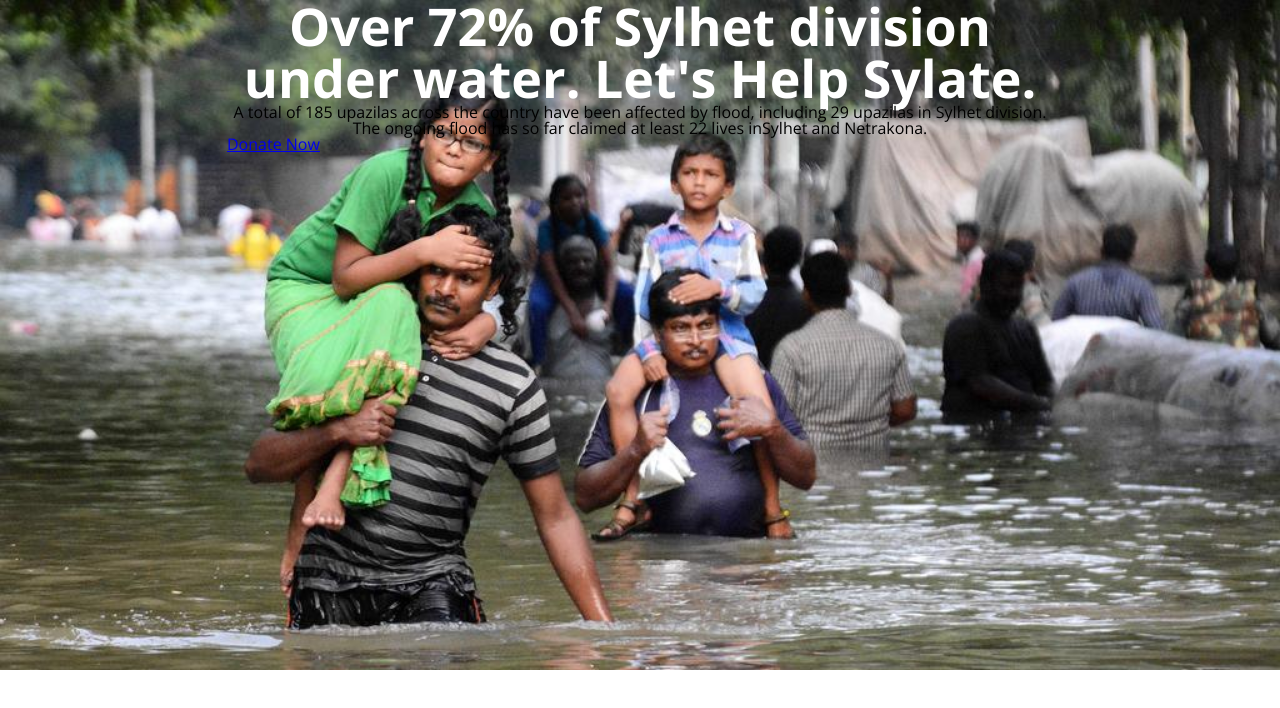
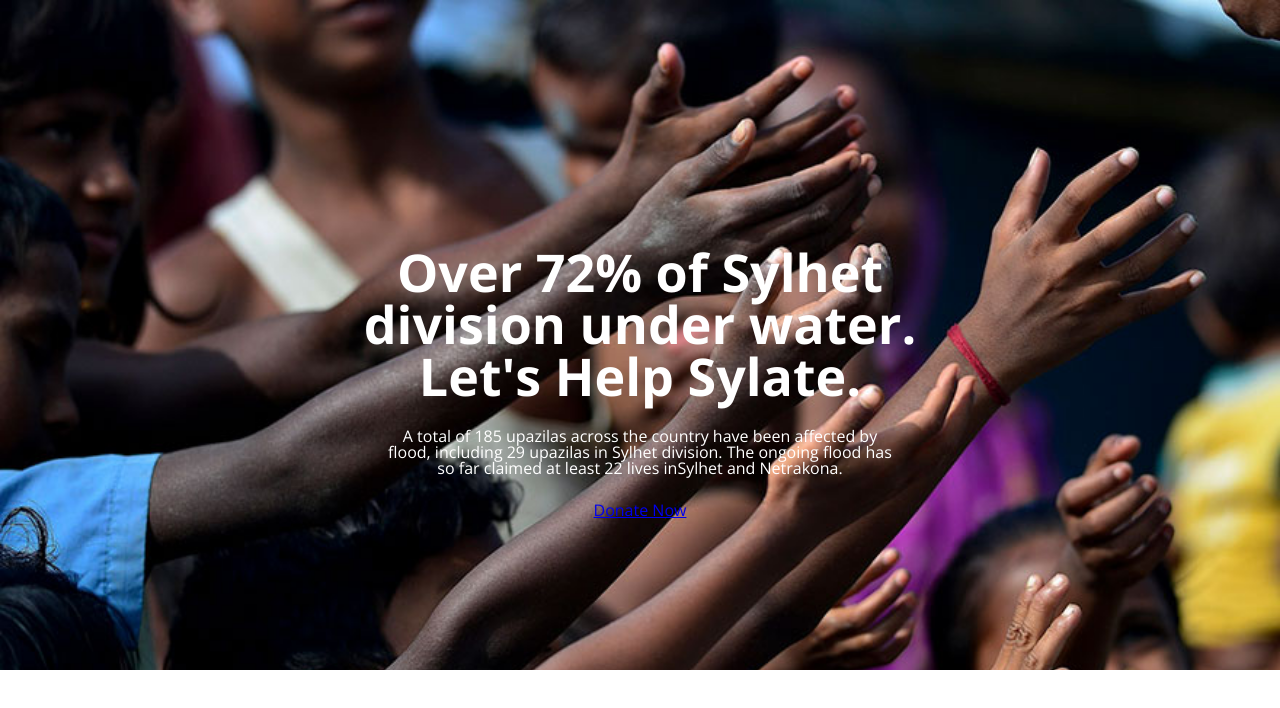
Before and after one commit to RayhanalKavey/donate-sylhet-project, a plain HTML site: page index.html in a window 1280 px wide. Drawn offline with nearby package versions, Linux system fonts and the light colour scheme.

Commit message:
change header background image, center header description, and add gaph between description content.

```diff
--- a/index.html
+++ b/index.html
@@ -14,12 +14,12 @@
     />
   </head>
   <body>
-    <section class="header-section">
-      <div class="header center-section">
+    <section class="header-section center">
+      <div class="header center-text">
         <h1 class="primary-heading">
           Over 72% of Sylhet division under water. Let's Help Sylate.
         </h1>
-        <p class="hrader-description">
+        <p class="hrader-description center">
           A total of 185 upazilas across the country have been affected by
           flood, including 29 upazilas in Sylhet division. The ongoing flood has
           so far claimed at least 22 lives inSylhet and Netrakona.
--- a/style.css
+++ b/style.css
@@ -25,30 +25,32 @@ body {
   line-height: 1;
   font-weight: 400;
 }
-.center-section {
+.center {
   margin: 0 auto;
 }
+.center-text {
+  text-align: center;
+}
 /* HEADER SECTION */
-.primary-heading {
-  font-size: 52px;
-  text-align: center;
-  color: #ffff;
-}
 .header-section {
   width: 100%;
   height: 670px;
-  background-image: url(images/donation4.jpg);
+  background-image: url(images/donation13.jpg);
   background-repeat: no-repeat;
-  /* background-attachment: fixed; */
   background-size: cover;
   background-color: rgb(151, 226, 201);
 }
 .header {
-  width: 826px;
-  height: 320px;
+  padding: 246px 320px;
+  color: #ffff;
+}
+.primary-heading {
+  font-size: 52px;
+  margin-bottom: 26px;
 }
 .hrader-description {
-  text-align: center;
+  width: 80%;
+  margin-bottom: 26px;
 }
 .header-button {
 }
```
